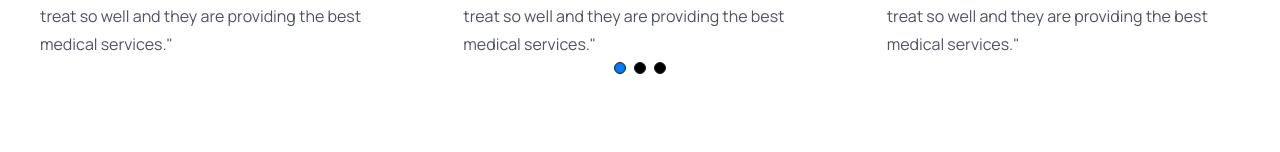
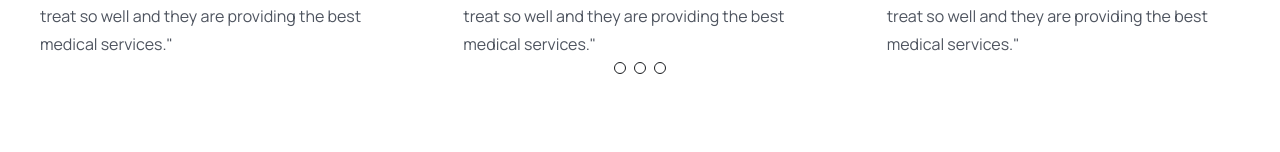
Before and after one commit to aroraadivya/Mern-Stack-Medicare, a React (Vite) app in the folder frontend/: page / in a window 1280 px wide. Shown: the part 5951-6103 px from the top of the page. Built offline with nearby package versions, Linux system fonts and the light colour scheme.

Commit message:
Add background color to body in App.css

```diff
--- a/frontend/src/App.css
+++ b/frontend/src/App.css
@@ -15,6 +15,7 @@ body{
   height: 12px !important;
   border: 1px solid #181a1e !important;
   opacity: 100% !important;
+  background: #fff !important;
 }
 
 .sticky__header{
```
